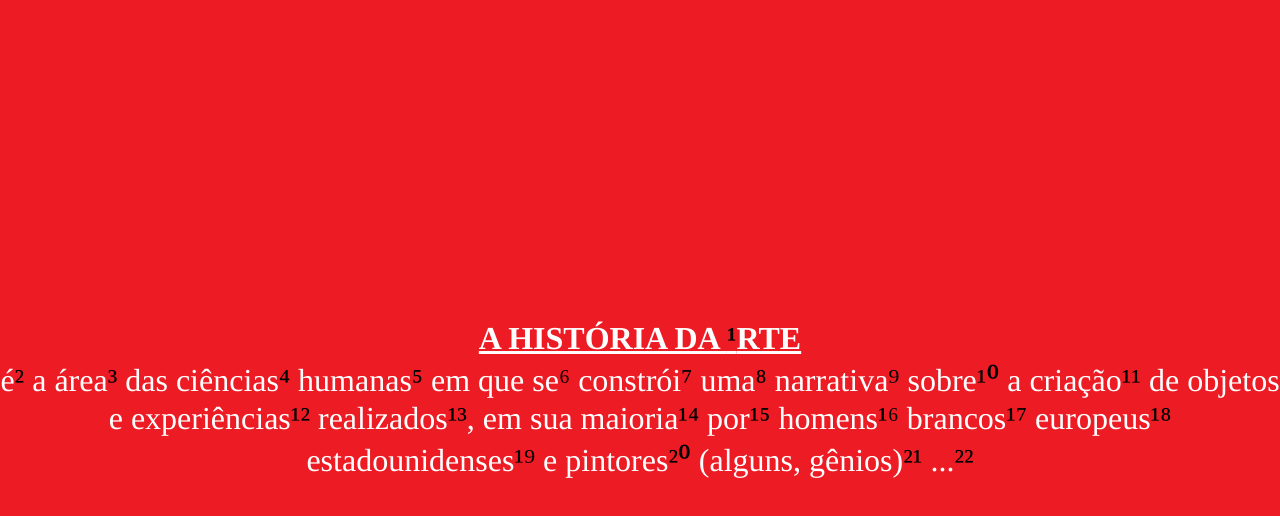
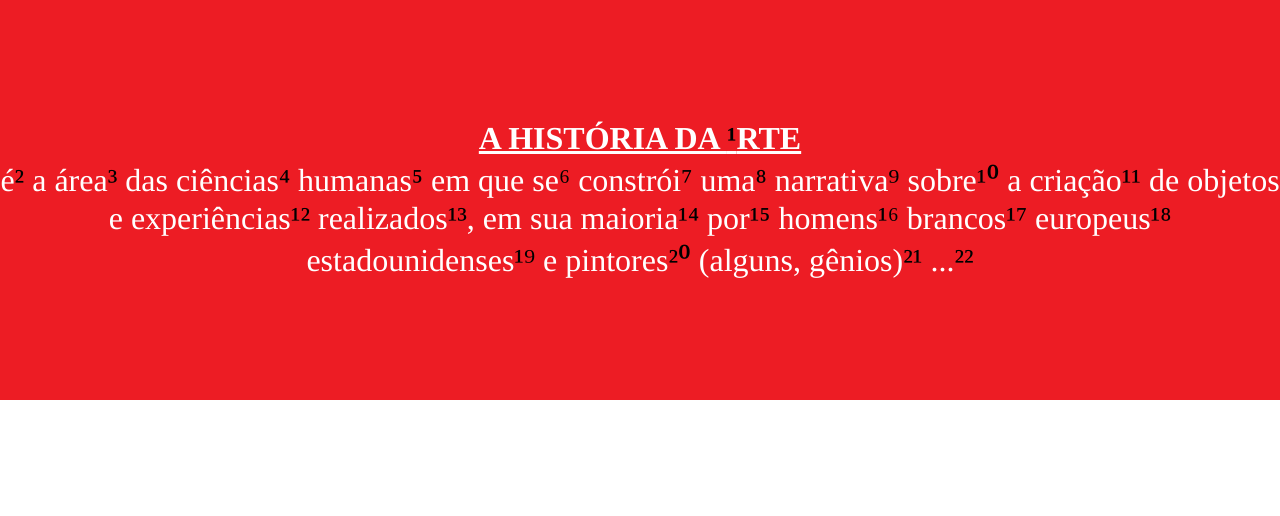
Before and after one commit to barraponto/hdrte, a Vue app: page / in a window 1280 px wide. Shown: the top 516 px of the page. Built offline with nearby package versions, Linux system fonts and the light colour scheme; the HTML template or start-up script is replaced by a standard one.

Commit message:
refactor(style): ensure full-height app

```diff
--- a/src/styles.css
+++ b/src/styles.css
@@ -1,9 +1,11 @@
 html,
-body {
+body,
+#app {
   height: 100%;
 }
 
 body {
   display: flex;
+  flex-direction: column;
   margin: 0;
 }
```
